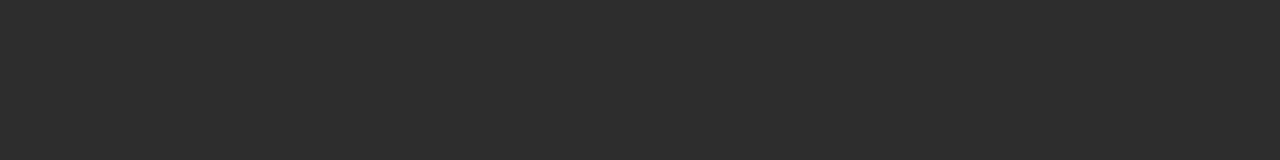
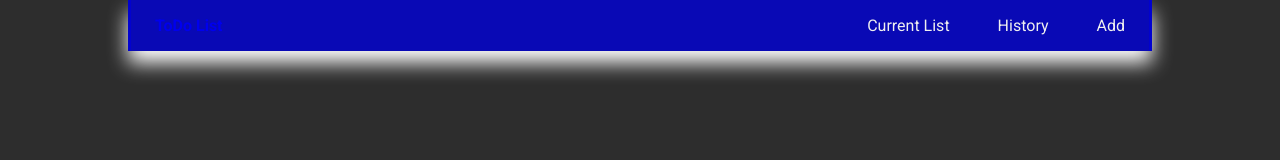
Before and after one commit to mac46005/todo_website, a plain HTML site: page index.html in a window 1280 px wide. Drawn offline with Linux system fonts and the light colour scheme.

Commit message:
nav bar styled

```diff
--- a/css/components/_nav.css
+++ b/css/components/_nav.css
@@ -0,0 +1,27 @@
+nav{
+    background: var(--color-bg1);
+    border-left: 3px solid var(--color-bg1);
+    border-right: 3px solid var(--color-bg1);
+    box-shadow: 0 12px 20px var(--color-white);
+}
+.nav-container{
+    margin: 0 .5rem;
+    padding: 1rem;
+    display: flex;
+    justify-content: space-between;
+}
+.nav-container > a:visited{
+    color: var(--color-primary);
+}
+.nav-menu{
+    display: flex;
+    gap: 3rem;
+}
+
+.nav-menu a{
+    color: var(--color-primary);
+}
+
+.nav-menu a:hover{
+    border-bottom: 2px solid var(--color-primary);
+}
--- a/css/styles.css
+++ b/css/styles.css
@@ -32,3 +32,8 @@ body {
   background: var(--color-bg);
   color: var(--color-primary);
 }
+
+.main-container{
+    max-width: var(--container-sz-lg);
+    margin: 0 auto;
+}
--- a/index.html
+++ b/index.html
@@ -11,7 +11,24 @@
 </head>
 <body>
     <div class="main-container">
+        <nav>
+            <div class="nav-container">
+                <a href="./index.html"><h4>ToDo List</h4></a>
+                <ul class="nav-menu">
+                    <li><a href="#">Current List</a></li>
+                    <li><a href="#">History</a></li>
+                    <li><a href="">Add</a></li>
+                </ul>
+            </div>
+        </nav>
 
+        <header>
+
+        </header>
+
+        <footer>
+
+        </footer>
     </div>
 </body>
 </html>
```
